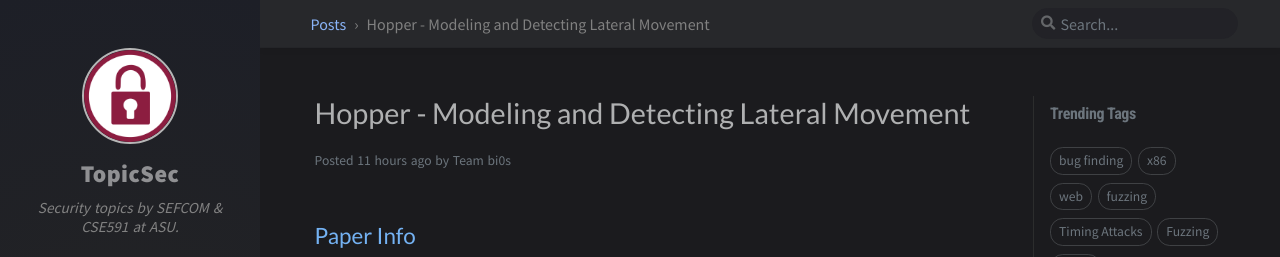
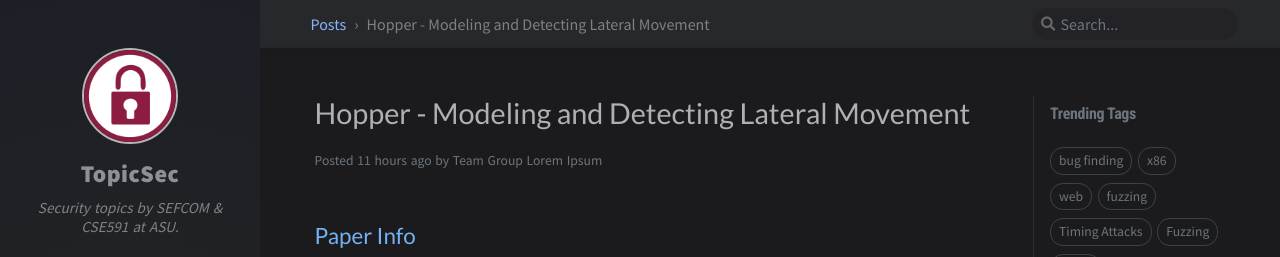
Before and after one commit to TopicSec/topicsec.github.io, a Jekyll site: the page built from _posts/2021-10-20-lateral-movement.md, in a window 1280 px wide and 900 px high. Shown: the top 257 px of the window. Built offline with Jekyll 4.4.1, drawn with Linux system fonts in a browser that asks for light colours; nearby versions of some CDN libraries; comment, search, counter and statistics services are not loaded.

Commit message:
fix team name

```diff
--- a/_posts/2021-10-20-lateral-movement.md
+++ b/_posts/2021-10-20-lateral-movement.md
@@ -1,6 +1,6 @@
 ---
 title: "Hopper - Modeling and Detecting Lateral Movement"
-author: Team bi0s
+author: Team Group Lorem Ipsum
 categories: [defense]
 tags: [lateral movement, defense]
 pin: true
```
